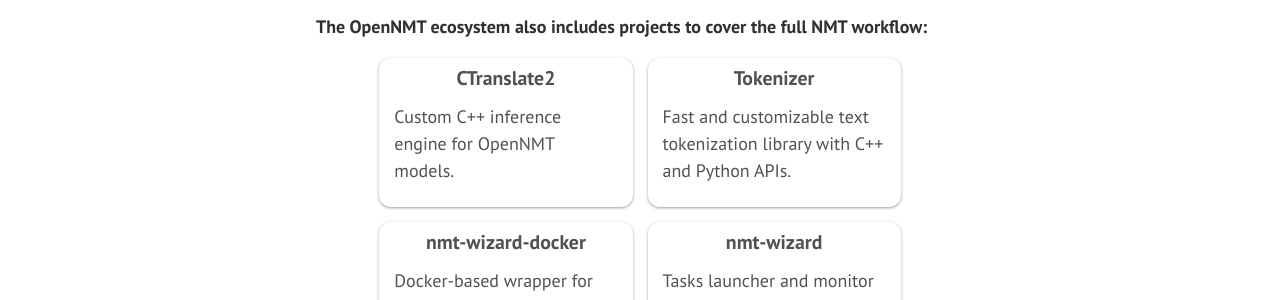
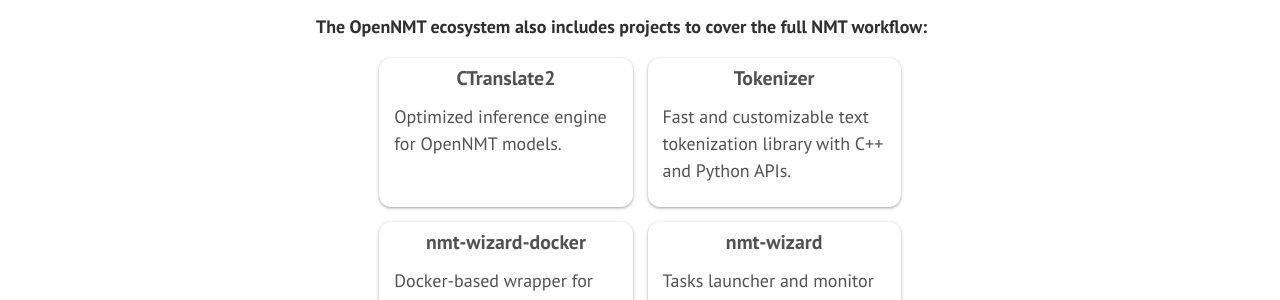
Before and after one commit to OpenNMT/opennmt.github.io, a Jekyll site: the page built from index.md, in a window 1280 px wide. Shown: the part 1221-1521 px from the top of the page. Built offline with Jekyll 4.4.1, drawn with Linux system fonts in a browser that asks for light colours.

```diff
--- a/index.md
+++ b/index.md
@@ -52,7 +52,7 @@ Each implementation has its own set of [unique features](/features) but shares s
         <div class="card">
             <a class="card-main" title="See on GitHub" href="https://github.com/OpenNMT/CTranslate2">
                 <div class="project"><strong>CTranslate2</strong></div>
-                <p>Custom C++ inference engine for OpenNMT models.</p>
+                <p>Optimized inference engine for OpenNMT models.</p>
             </a>
         </div>
         <div class="card">
```
Also changed, not shown: FAQ.md (+1 -1 lines).
